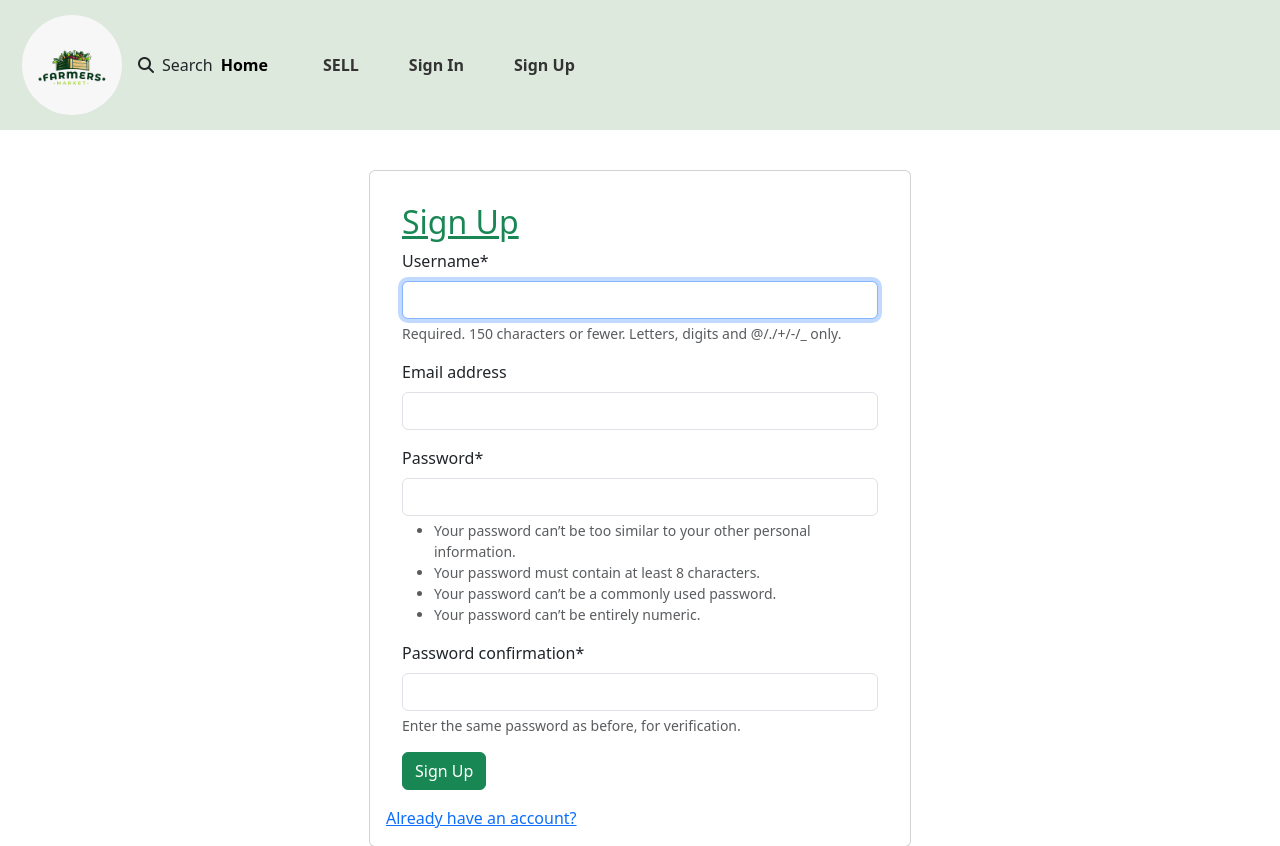
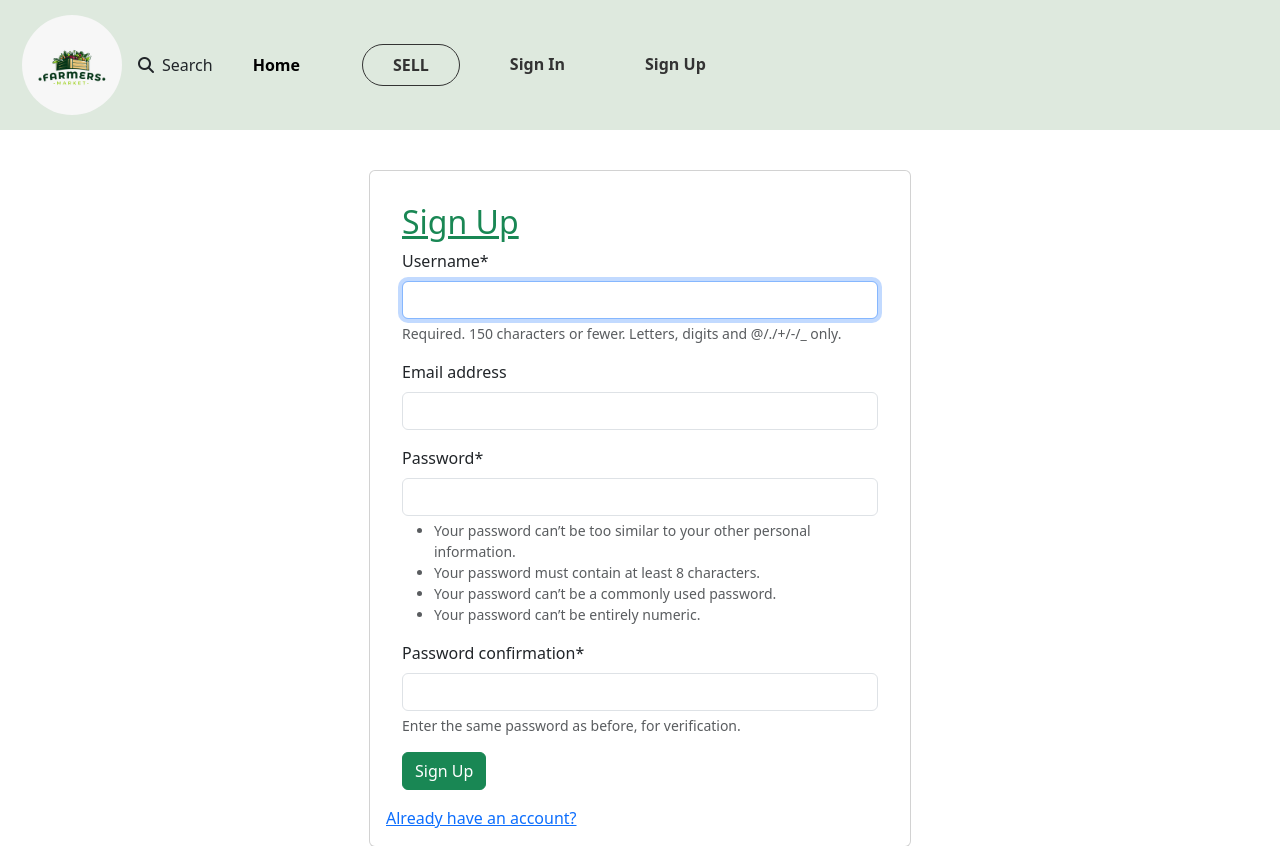
Before and after one commit to effiecancode/Farmers-Market-Ecommerce, a Django app: page /Account/signup/ in a window 1280 px wide. Shown: the top 846 px of the page. Run offline with Django 4.2, Linux system fonts and the light colour scheme; some libraries are stand-ins or nearby versions.

Commit message:
navbar align

```diff
--- a/market/Account/templates/navbar.html
+++ b/market/Account/templates/navbar.html
@@ -20,10 +20,6 @@
       margin-right: 10px;
   }
 
-  .navbar-nav .nav-link:hover {
-      color: #555;
-  }
-
   .navbar-nav .active {
       color: #555;
   }
@@ -44,12 +40,14 @@
   .navbar-nav.ml-auto .nav-link {
       /*color: #fff;
       background-color: #333;*/
-      padding: 8px 15px;
-      border-radius: 5px;
+      border: solid 1px #333;
+      padding: 8px 30px;
+      border-radius: 50px;
+      display: flex;
   }
 
   .navbar-nav.ml-auto .nav-link:hover {
-      background-color: #cbc8c8;
+      background-color: #8ec9b3;
   }
 </style>
 
@@ -60,19 +58,19 @@
       <a class="navbar-brand" href="{% url 'product:home' %}">
         <img src="{% static 'Account/assets/fmlogo.ico' %}" style="border-radius: 50%; width: 100px; height: 100px" alt="">
       </a>
-      <a class="nav-link" href="/product_search/"> <i class="fa-solid fa-magnifying-glass"> &nbsp; </i>Search</a>
+      <a class="nav-link " href="/product_search/"> <i class="fa-solid fa-magnifying-glass"> &nbsp; </i>Search</a>
 
       <button class="navbar-toggler" type="button" data-bs-toggle="collapse" data-bs-target="#navbarNav" aria-controls="navbarNav" aria-expanded="false" aria-label="Toggle navigation">
           <span class="navbar-toggler-icon"></span>
       </button>
       <div class="collapse navbar-collapse" id="navbarNav">
-          <ul class="navbar-nav mr-auto">
+          <ul class="navbar-nav ml-auto">
               <li class="nav-item">
-                  <a class="nav-link active" aria-current="page" href="">Home</a>
+                <a class="nav-link active border-0" aria-current="page" href="">Home</a>
               </li>
           </ul>
 
-          <div class="container float-right color-white">
+          <div class="container color-white">
             <ul class="navbar-nav ml-auto">
                   <li class="nav-item">
                     <a class="nav-link" href="{% url 'product:create_product' %}"><strong>SELL</strong></a>
@@ -95,11 +93,11 @@
                   {% else %}
                     <!-- Visible to non-authenticated users -->
                     <li class="nav-item">
-                        <a class="nav-link" href="{% url 'Account:signin' %}">Sign In</a>
+                        <a class="nav-link border-0" href="{% url 'Account:signin' %}">Sign In</a>
                       </li>
                         <li class="nav-item">
                       </li>
-                          <a class="nav-link" href="{% url 'Account:signup' %}">Sign Up</a>
+                          <a class="nav-link border-0" href="{% url 'Account:signup' %}">Sign Up</a>
                     </li>
 
                   {% endif %}
```
